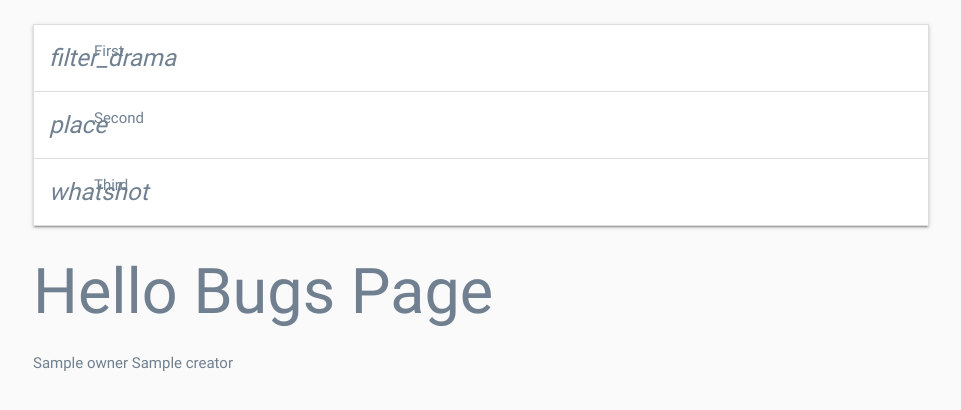
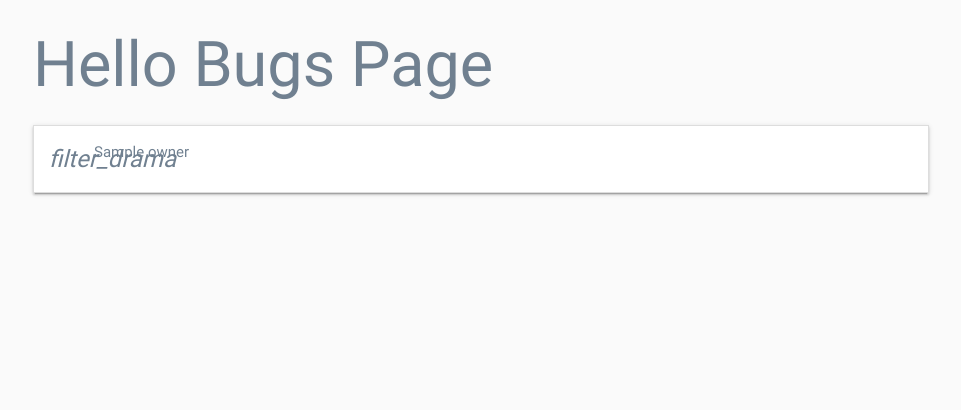
Before and after one commit to geminerald/bugzap, a Flask app: page / in a window 1280 px wide. Shown: the part 166-576 px from the top of the page, without its empty margins (159-1120 px from the left). Run offline with Flask 2, Linux system fonts and the light colour scheme; a database or web service that is not in the repository returns one stand-in record (values such as "Sample title"); some libraries are stand-ins or nearby versions.

Commit message:
moved accordion to main bug page

```diff
--- a/templates/base.html
+++ b/templates/base.html
@@ -17,20 +17,6 @@
     </header>
 
     <div class="container">
-    <ul class="collapsible">
-    <li>
-      <div class="collapsible-header"><i class="material-icons">filter_drama</i>First</div>
-      <div class="collapsible-body"><span>Lorem ipsum dolor sit amet.</span></div>
-    </li>
-    <li>
-      <div class="collapsible-header"><i class="material-icons">place</i>Second</div>
-      <div class="collapsible-body"><span>Lorem ipsum dolor sit amet.</span></div>
-    </li>
-    <li>
-      <div class="collapsible-header"><i class="material-icons">whatshot</i>Third</div>
-      <div class="collapsible-body"><span>Lorem ipsum dolor sit amet.</span></div>
-    </li>
-  </ul>
         {% block content %}
         {% endblock %}
     </div>
--- a/templates/bugs.html
+++ b/templates/bugs.html
@@ -1,9 +1,15 @@
 {% extends 'base.html' %}
 {% block content%}
 <h1> Hello Bugs Page</h1>
+<ul class="collapsible">
+    {% for bug in bugs %}
+        <li>
+            <div class="collapsible-header"><i class="material-icons">filter_drama</i>{{bug.Owner}}</div>
+            <div class="collapsible-body"><span>{{bug.Creator}}</span></div>
+        </li>
+    {% endfor %}
+  </ul>
 
-    {% for bug in bugs %}
-        {{bug.Owner}}
-        {{bug.Creator}}
-    {% endfor %}
+
+
 {% endblock %}
```
